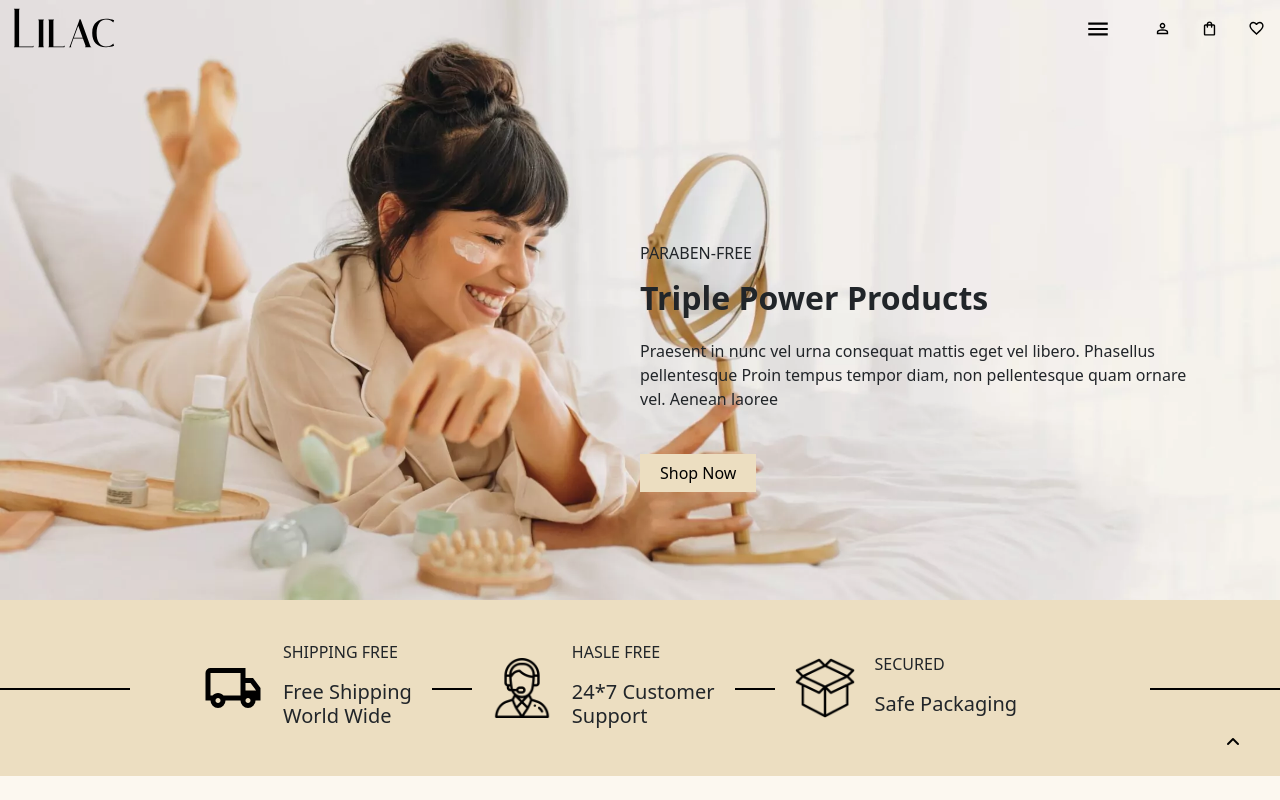
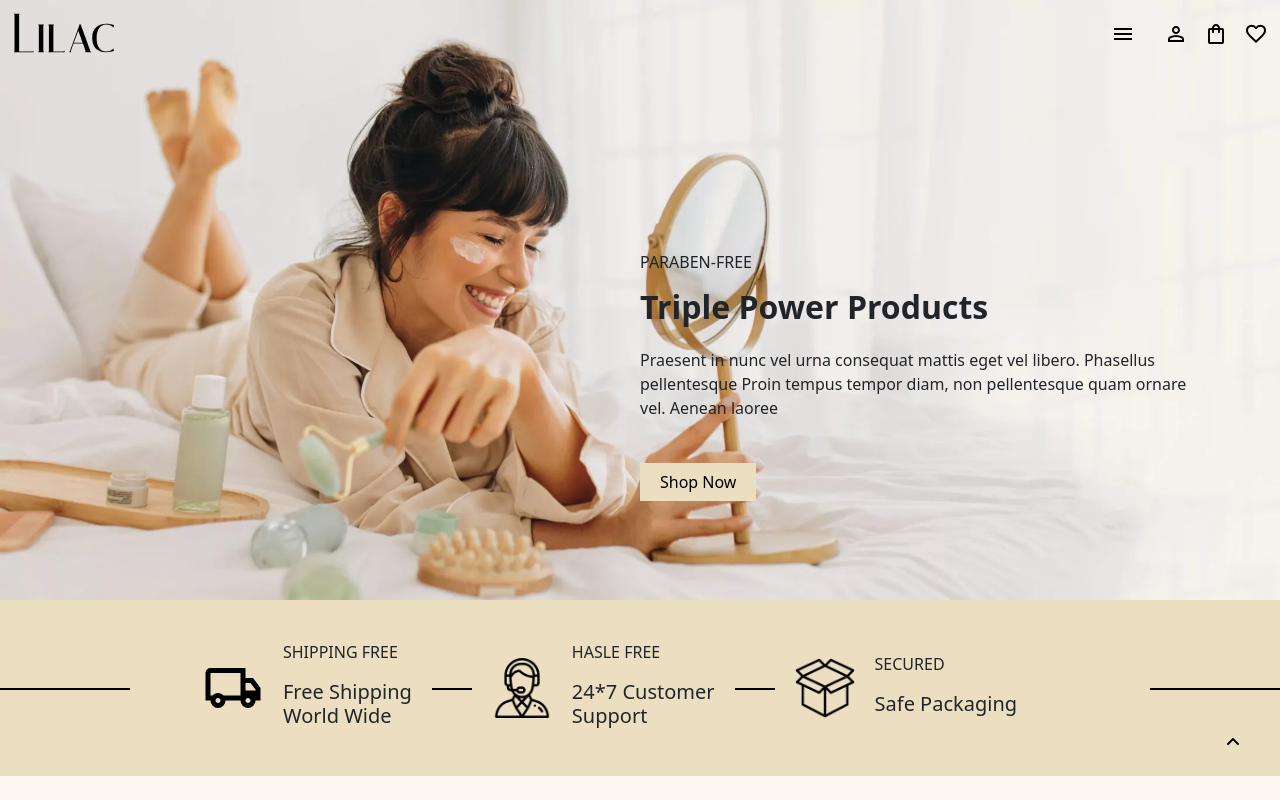
Before and after one commit to rajan-kashyap27/Cosmetic-Design, a plain HTML site: page web design/index.html in a window 1280 px wide. Shown: the top 800 px of the page. Drawn offline with nearby package versions, Linux system fonts and the light colour scheme.

Commit message:
change css

```diff
--- a/web design/cosmeticcss.css
+++ b/web design/cosmeticcss.css
@@ -9,6 +9,14 @@
     background-color:#fef4df!important;
 
 }
+.navbar {
+  background-color: transparent !important;
+}
+.logo-img-n {
+  filter: brightness(0);
+}
+
+
 .power-products {
     padding: 84px 0px;
 }
--- a/web design/index.html
+++ b/web design/index.html
@@ -13,77 +13,56 @@
 </head>
 <body>
     <section class="lilac">
-      <nav class="navbar navbar-expand-sm  navbar-dark">
+<nav class="navbar navbar-expand-sm navbar-dark bg-dark">
   <div class="container-fluid">
-          <div class="logo-img-n">
-          <img src="logo-nav.svg" alt="">
-          </div>
-          <button class="navbar-toggler" type="button" data-bs-toggle="collapse" data-bs-target="#collapsibleNavbar">
+
+    <!-- Logo -->
+    <a class="navbar-brand" href="#">
+      <img src="logo-nav.svg" alt="Logo" style="height: 40px;">
+    </a>
+
+    <!-- Toggle Button -->
+    <button class="navbar-toggler" type="button" data-bs-toggle="collapse" data-bs-target="#navbarIcons">
       <span class="navbar-toggler-icon"></span>
     </button>
-          <div class="collapse navbar-collapse" id="collapsibleNavbar">
-            <ul class="navbar-nav">
-              <li class="nav-item">
-                <a class="nav-link" href="#"></a>
-              </li>
-              <li class="nav-item">
-                <a class="nav-link" href="#"></a>
-              </li>
-              <li class="nav-item">
-                <a class="nav-link" href="#"></a>
-              </li>
+
+    <!-- Collapsible Right-Side Icons -->
+    <div class="collapse navbar-collapse justify-content-end" id="navbarIcons">
+      <div class="d-flex align-items-center gap-3">
+
+        <!-- Dropdown -->
+        <div class="dropdown dropstart">
+          <button class="btn dropdown-toggle" type="button" data-bs-toggle="dropdown">
+            <img class="logo-img-n" src="nav-img.svg" alt="Menu" style="height: 24px;">
+          </button>
+          <ul class="dropdown-menu">
+            <li><a class="dropdown-item" href="#">Option 1</a></li>
+            <li><a class="dropdown-item" href="#">Option 2</a></li>
+            <li><a class="dropdown-item" href="#">Option 3</a></li>
           </ul>
         </div>
-        </div>
-         <form class="d-flex item-n">
-                    <div class="nav-img">
-                        <div class="dropdown dropstart text-end" id="navbarTogglerDemo02">
-                            <button type="button" class="btn  dropdown-toggle" data-bs-toggle="dropdown">
-                              <span class="img-sv"><img src="nav-img.svg" alt=""></span>
-                            </button>
-                            <ul class="dropdown-menu">
-                              <li><a class="dropdown-item" href="#">Home</a></li>
-                              <li><a class="dropdown-item" href="#">About</a></li>
-                              <li><a class="dropdown-item" href="#">Shop</a></li>
-                              <li><a class="dropdown-item" href="#">Blog</a></li>
-                              <li><a class="dropdown-item" href="#">Gallery</a></li>
-                              <li><a class="dropdown-item" href="#">Pages</a></li>
-                            </ul>
+
+        <!-- Person -->
+        <a href="#">
+          <img class="logo-img-n" src="person.svg" alt="Account" style="height: 24px;">
+        </a>
+
+        <!-- Cart -->
+        <a href="#">
+          <img class="logo-img-n" src="shopping.svg" alt="Cart" style="height: 24px;">
+        </a>
+
+        <!-- Favourite -->
+        <a href="#">
+          <img class="logo-img-n" src="favourite.svg" alt="Favourites" style="height: 24px;">
+        </a>
+
       </div>
     </div>
-                    <div class="nav-img">
-                        <a href=""><span class="person"><img src="person.svg" alt=""></span></a>
+
   </div>
-                    <div class="nav-img">
-                        <a href=""><span class="person"><img src="shopping.svg" alt=""></span></a>
-                    </div>
-                    <div class="nav-img"><a href=""><span class="person"><img src="favourite.svg" alt=""></span></a></div>
-                </form>
 </nav>
-                <!-- <form class="d-flex item-n">
-                    <div class="nav-img">
-                        <div class="dropdown dropstart text-end" id="#navbarTogglerDemo02">
-                            <button type="button" class="btn  dropdown-toggle" data-bs-toggle="dropdown">
-                              <span class="img-sv"><img src="nav-img.svg" alt=""></span>
-                            </button>
-                            <ul class="dropdown-menu">
-                              <li><a class="dropdown-item" href="#">Home</a></li>
-                              <li><a class="dropdown-item" href="#">About</a></li>
-                              <li><a class="dropdown-item" href="#">Shop</a></li>
-                              <li><a class="dropdown-item" href="#">Blog</a></li>
-                              <li><a class="dropdown-item" href="#">Gallery</a></li>
-                              <li><a class="dropdown-item" href="#">Pages</a></li>
-                            </ul>
-                          </div>
-                    </div>
-                    <div class="nav-img">
-                        <a href=""><span class="person"><img src="person.svg" alt=""></span></a>
-                    </div>
-                    <div class="nav-img">
-                        <a href=""><span class="person"><img src="shopping.svg" alt=""></span></a>
-                    </div>
-                    <div class="nav-img"><a href=""><span class="person"><img src="favourite.svg" alt=""></span></a></div>
-                </form> -->
+
           <div class="container">
             <div class="row">
                 <div class="col-xxl-6 col-xl-6 col-lg-6 cl-md-12 col-sm-12 col-12">
```
Lines whose indentation alone changed are shown as unchanged.
